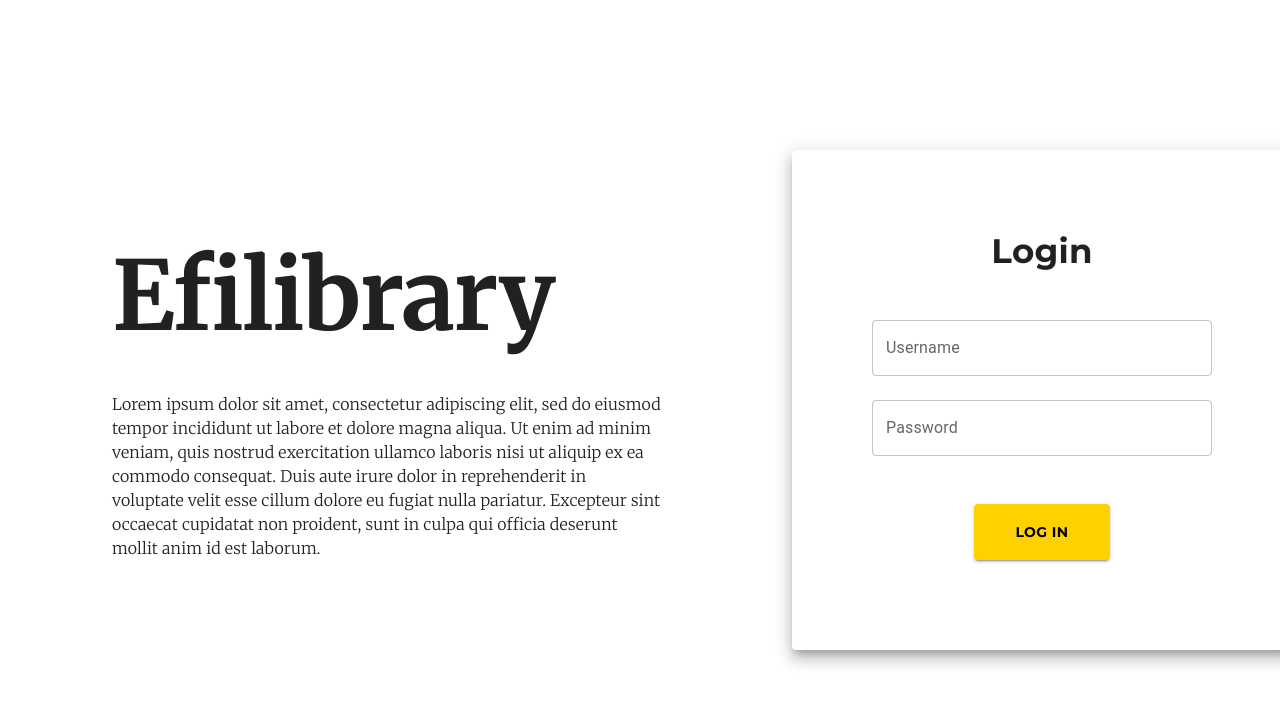
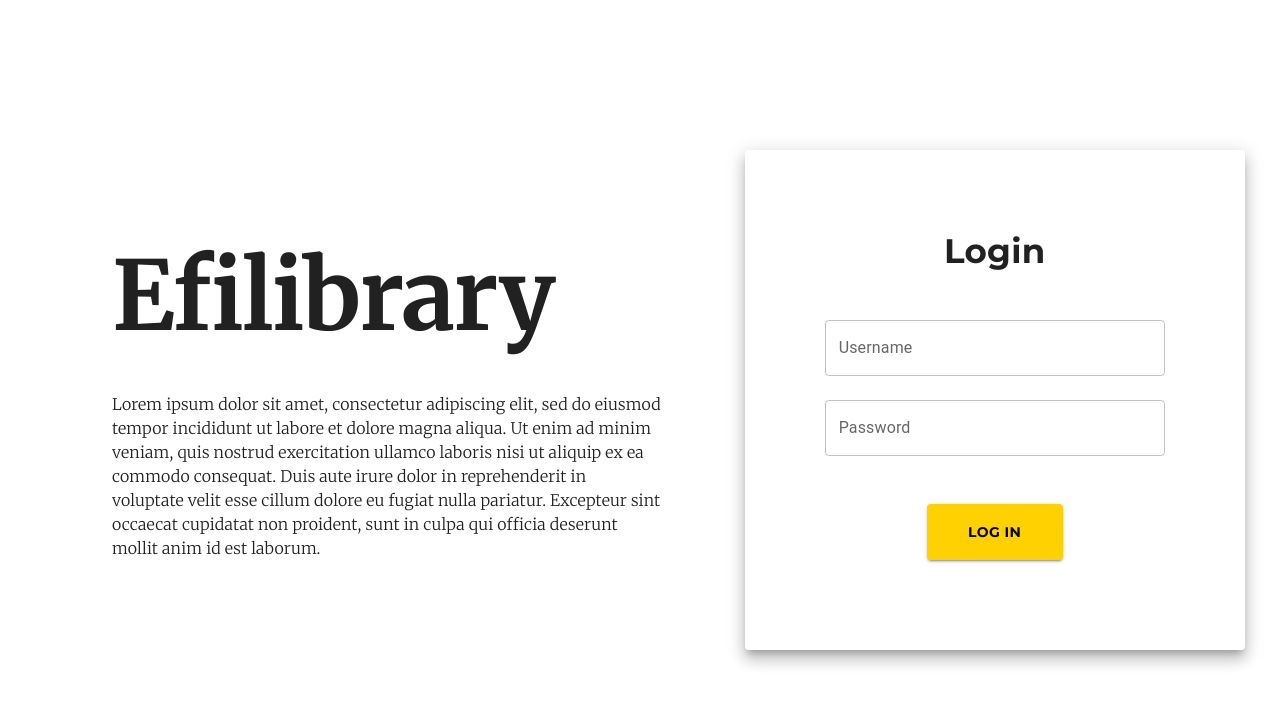
Before and after one commit to LibraryProjectGroup/library-project-frontend, a React (Create React App) app: page / in a window 1280 px wide. Shown: the top 704 px of the page. Built offline with nearby package versions, Linux system fonts and the light colour scheme; no server answers.

Commit message:
changed sx alignment on second grid item to center content

```diff
--- a/src/Auth/LoginPage.tsx
+++ b/src/Auth/LoginPage.tsx
@@ -87,13 +87,20 @@ const LoginPage = () => {
             </Box>
           </Box>
         </Grid>
-        <Grid item xs={12} md={5} sx={{}}>
+        <Grid
+          item
+          xs={12}
+          md={5}
+          sx={{
+            display: "flex",
+            justifyContent: "center",
+          }}
+        >
           <Paper
             elevation={10}
             sx={{
               width: 500,
               height: 500,
-              marginLeft: "10%",
             }}
           >
             <Box sx={{ padding: 10 }}>
```
